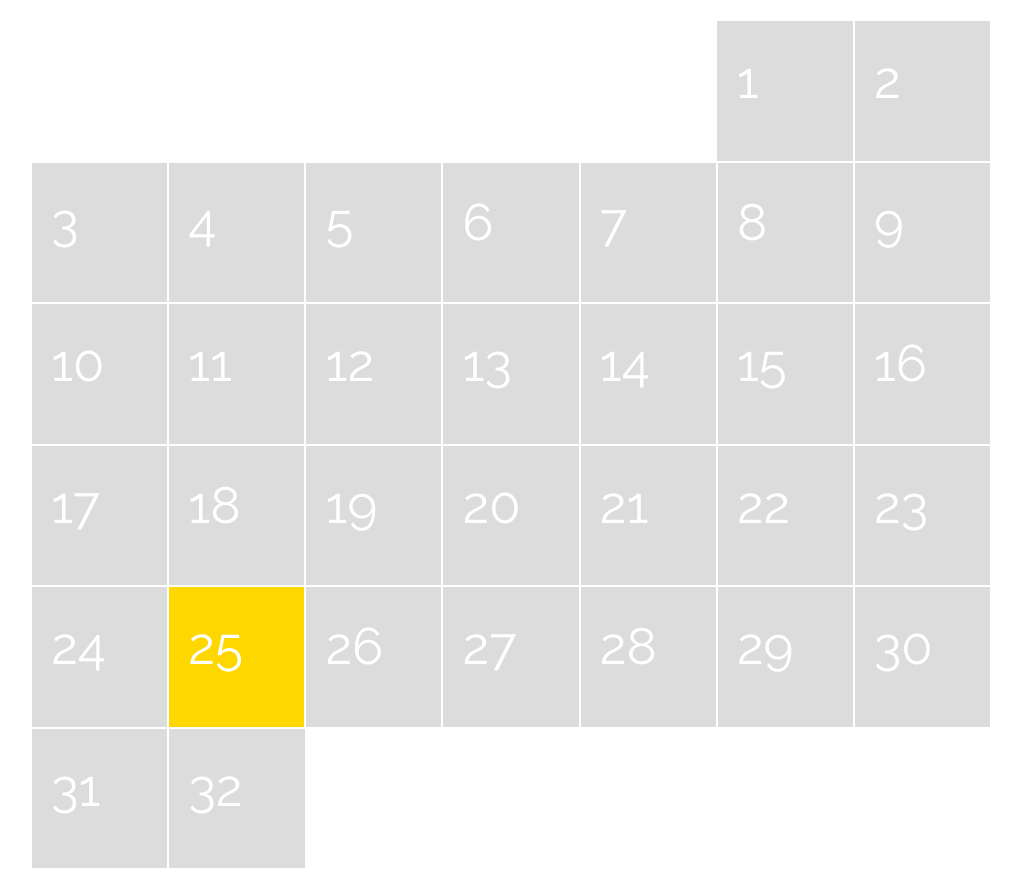
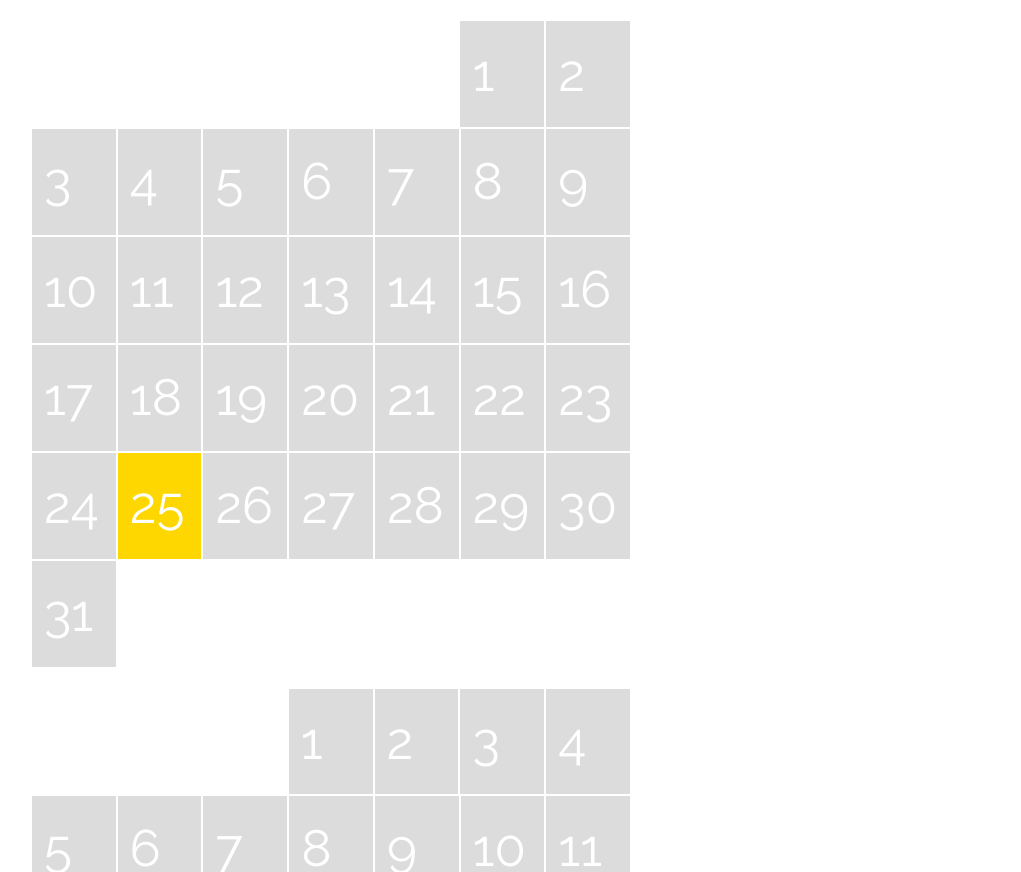
Before and after one commit to Subterrane/calendar, a website: page index.html in a window 1280 px wide. Shown: the top 872 px of the page, without its empty margins (129-1150 px from the left). Drawn offline with Linux system fonts and the light colour scheme.

Commit message:
maybe 32 days in a month is a bad idea

```diff
--- a/css/calendar.css
+++ b/css/calendar.css
@@ -1,6 +1,7 @@
 calendar {
     display: block;
     margin-top: 20px;
+    max-width: 600px;
 }
 
 week {
@@ -16,9 +17,7 @@ day {
     box-sizing: border-box;
     background-color: gainsboro;
     border: 1px solid white;
-    padding-top: 2%;
-    padding-left: 2%;
-    padding-bottom: 4%;
+    padding: 2%;
     color: white;
     cursor: pointer;
     font-size: 4vw;
--- a/js/calendar.js
+++ b/js/calendar.js
@@ -12,12 +12,12 @@ document.addEventListener("DOMContentLoaded", function (event) {
         var week = 1;
         var day = 1;
         var html = "<year number=\"" + y + "\"><month number=\"" + m + "\"><week number=\"" + week + "\">";
+        time.setDate(day);
         do {
-            time.setDate(day);
             if (time.getDay() % 7 === 0)
                 html += "</week><week number=\"" + ++week + "\">";
             html += "<day number=\"" + day + "\"></day>";
-            day++;
+            time.setDate(++day);
         } while (month === time.getMonth());
         html += '</week></month>';
         calendarEl.innerHTML = html;
```
Also changed, not shown: js/calendar.ts (+5 -4 lines), images/screenshot.png.
